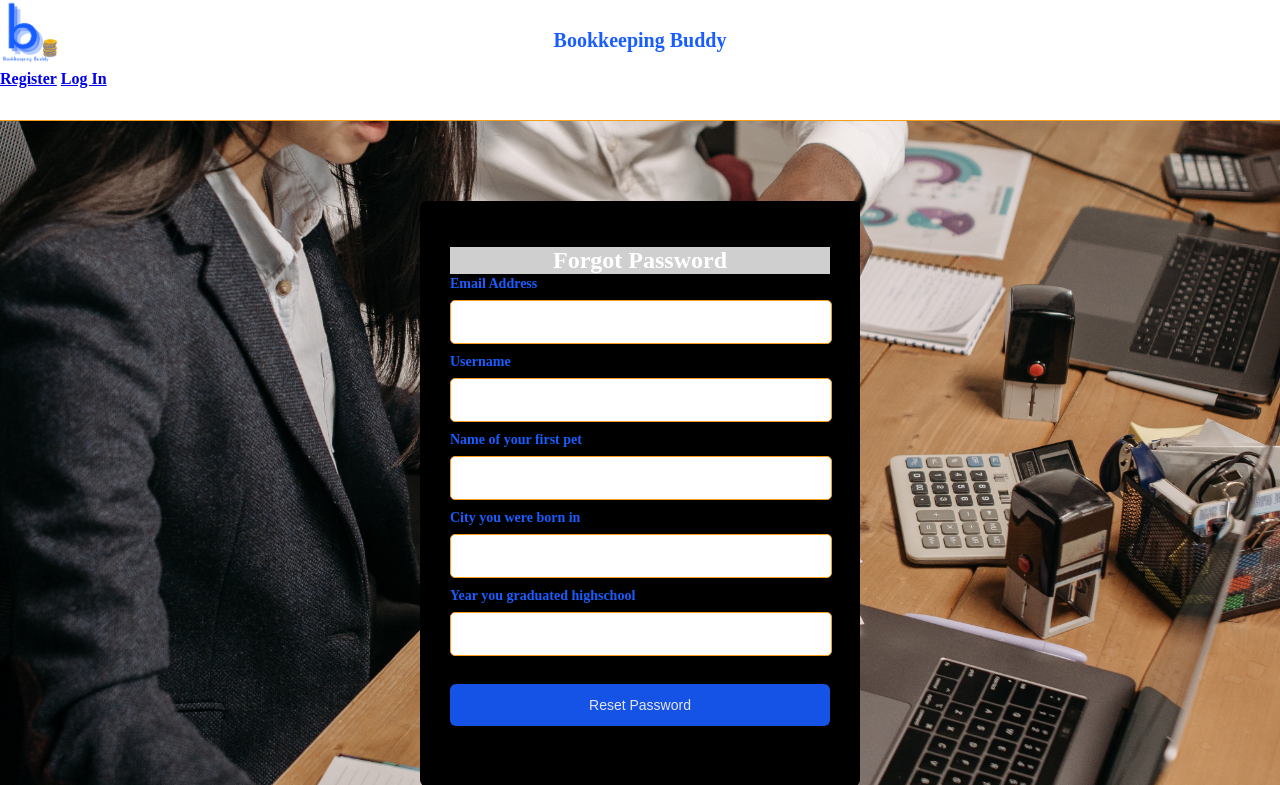
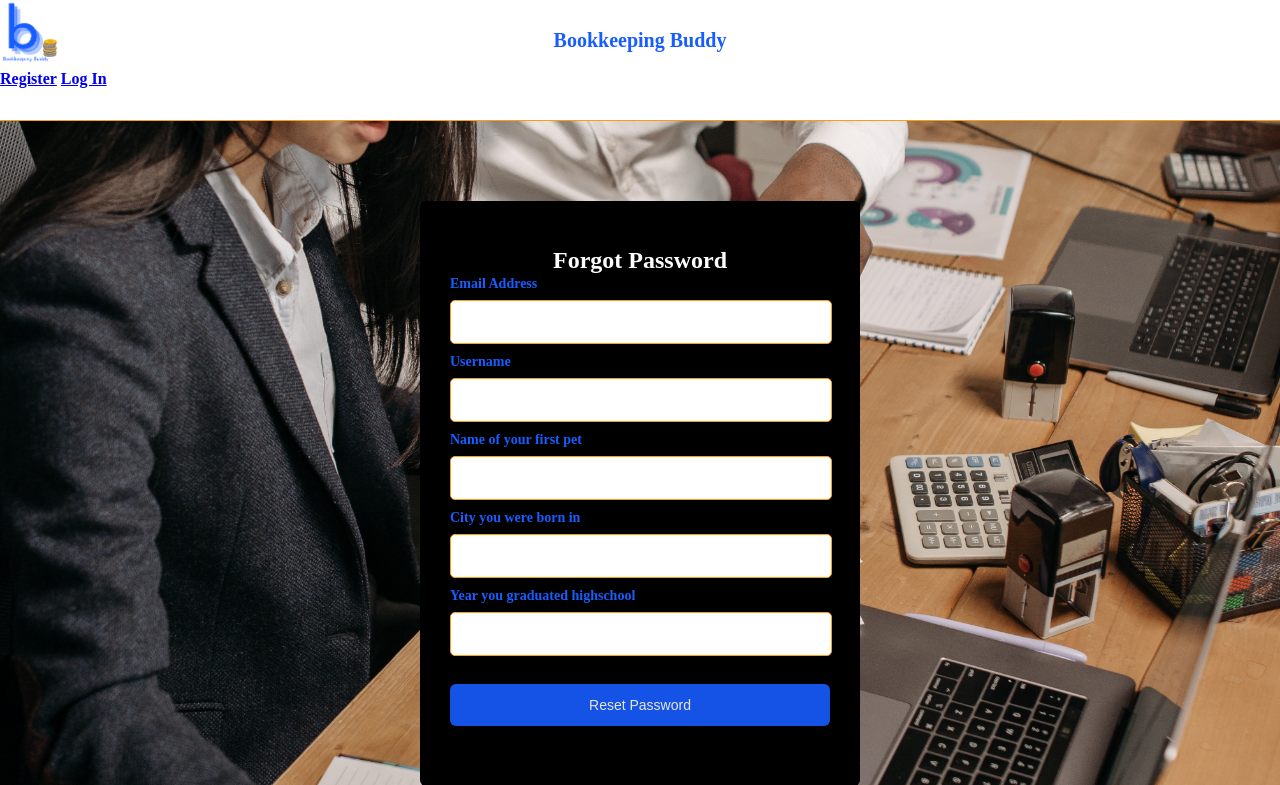
Before and after one commit to appl-domain-group-1/Bookkeeping-Buddy, a Flask app: page /auth/forgot_password in a window 1280 px wide. Shown: the top 785 px of the page. Run offline with Flask 2, Linux system fonts and the light colour scheme; some libraries are stand-ins or nearby versions.

Commit message:
Merging from Front-end-work (again)

```diff
--- a/appl_domain/static/index.css
+++ b/appl_domain/static/index.css
@@ -9,7 +9,7 @@ body{
   position: relative;
 }
 
-h1, h3{
+.h1-h3{
   background-color: #CFCFCF;
   color:#185DFF;
 }
```
